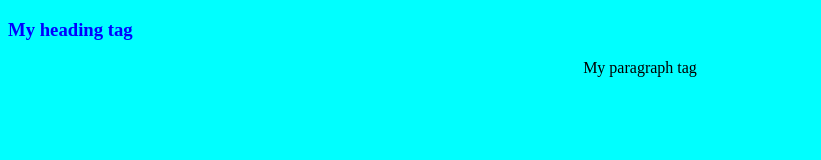
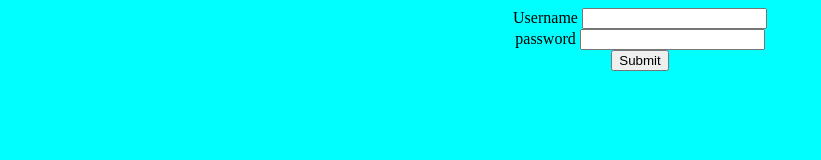
Before and after one commit to OkekeKachi/Git-learning, a plain HTML site: page index.html in a window 1280 px wide. Shown: the whole page, without its empty margins (0-821 px from the left). Drawn offline with Linux system fonts and the light colour scheme.

Commit message:
Created a login form

```diff
--- a/index.html
+++ b/index.html
@@ -8,10 +8,16 @@
     <link rel="stylesheet" href="style.css">
 </head>
 <body id="myBody">
-    <h3 style="color: blue; size: 45pt;"><b>My heading tag</b></h3>
     <div align="center">
-        <p style="height: 45px;">My paragraph tag</p>
+        <form>
+            <label>Username</label>
+            <input type="text"><br>
+            <label for="password">password</label>
+            <input type="password"><br>
+            <button>Submit</button>
+        </form>
     </div>
+
 
 </body>
 </html>
```
